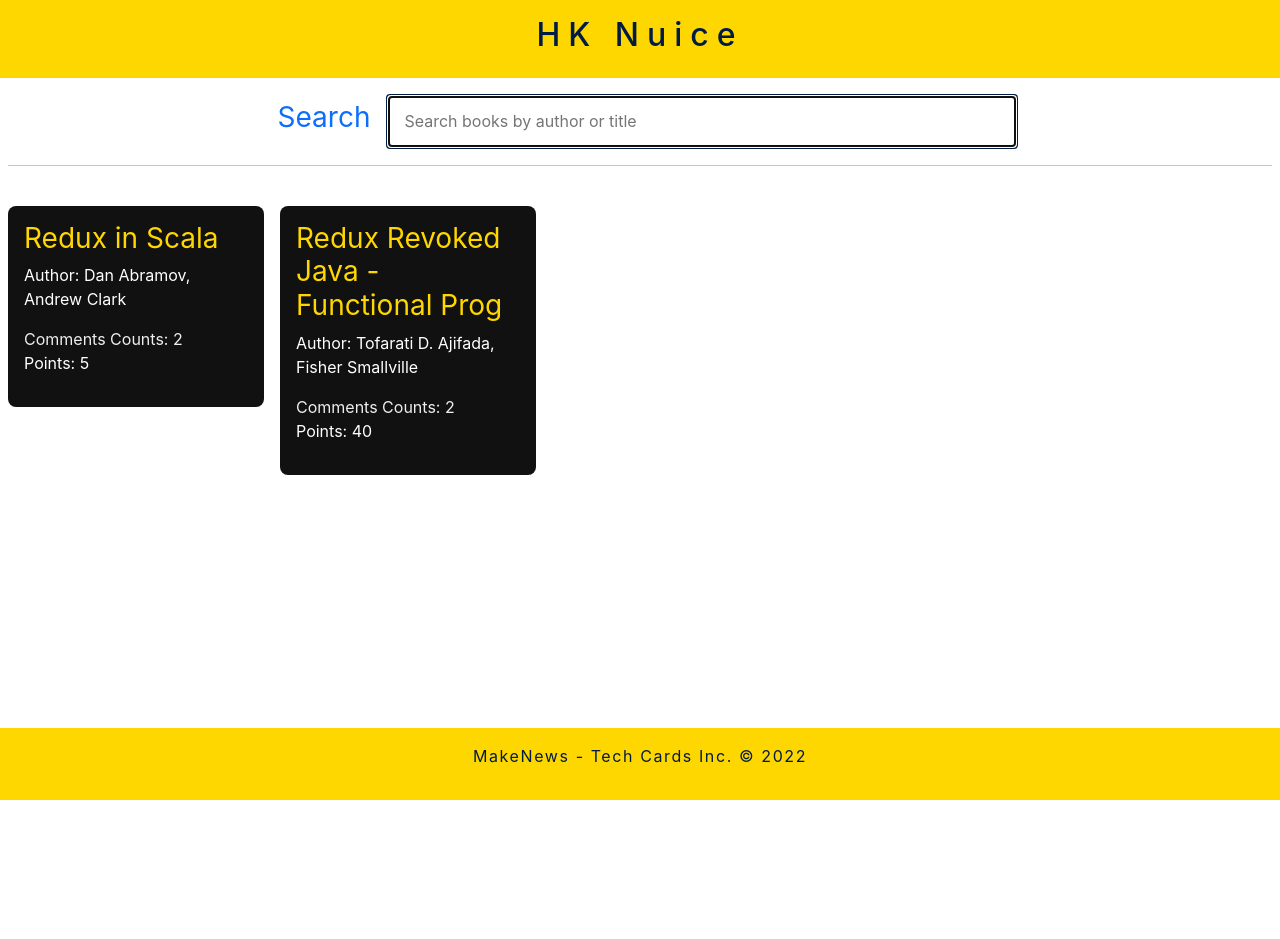
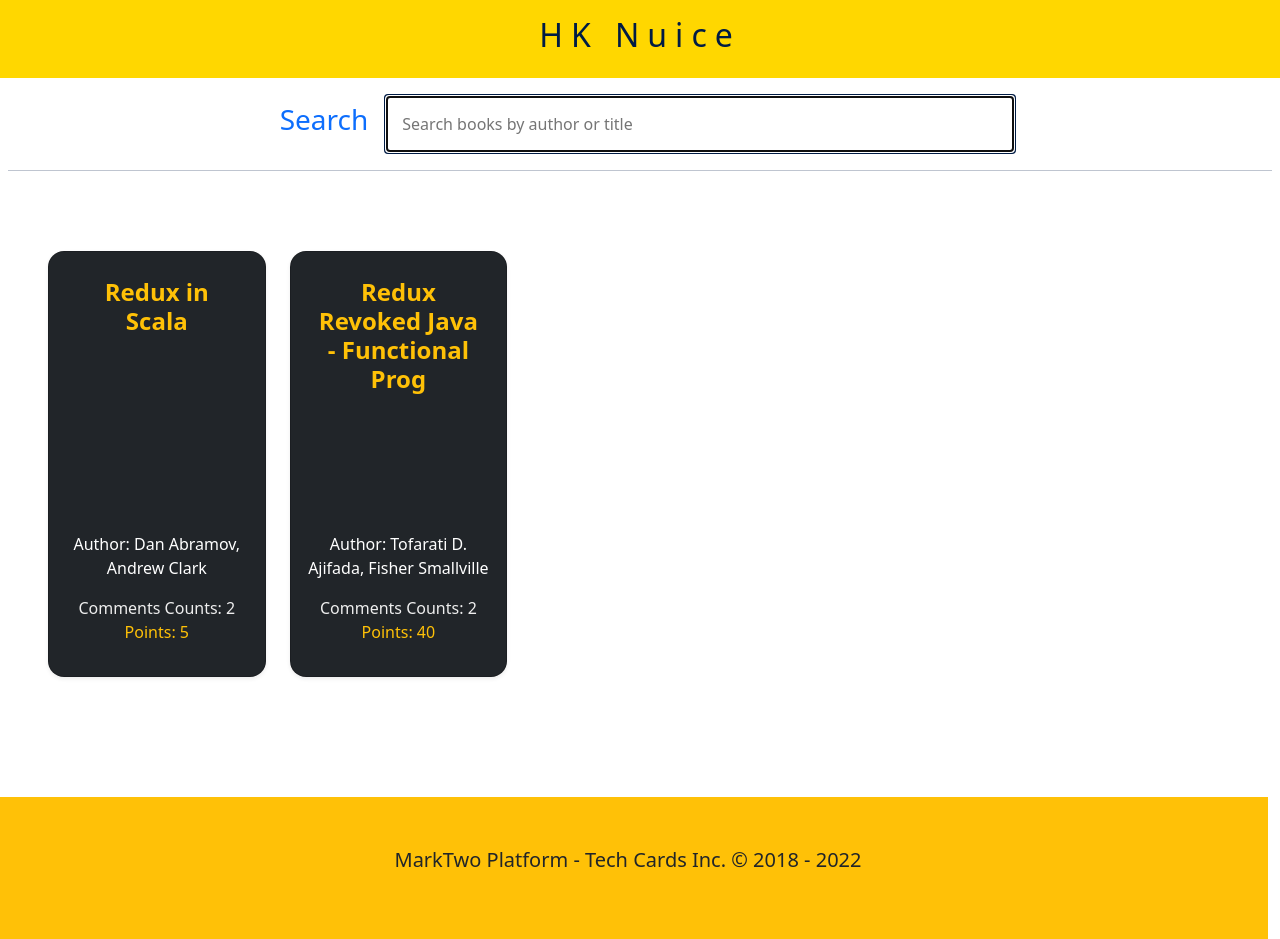
Before and after one commit to searchs/hkstories, a React (Create React App) app: page / in a window 1280 px wide. Before the commit the page ends 800 px from the top, so only its background shows below. Built offline with nearby package versions, Linux system fonts and the light colour scheme.

Commit message:
add react-bootstrap card

```diff
--- a/package.json
+++ b/package.json
@@ -6,7 +6,9 @@
     "@testing-library/jest-dom": "^5.16.5",
     "@testing-library/react": "^13.4.0",
     "@testing-library/user-event": "^14.4.3",
+    "bootstrap": "^5.3.3",
     "react": "^18.2.0",
+    "react-bootstrap": "^2.10.4",
     "react-dom": "^18.2.0",
     "react-scripts": "^5.0.1",
     "tachyons": "^4.12.0",
--- a/src/App.js
+++ b/src/App.js
@@ -4,6 +4,7 @@ import CardList from './components/CardList';
 import Footer from './components/Footer';
 import Header from './components/Header';
 import SearchBox from './components/SearchBox';
+import { Col, Row } from 'react-bootstrap';
 
 const bookList = [
   {
--- a/src/components/Card.js
+++ /dev/null
@@ -1,23 +0,0 @@
-import React from 'react';
-
-// function Card({ url, title, author, num_comments, points, objectID }) {
-function Card({ url, title, author, num_comments, points }) {
-  return (
-    // <div className='fl w-20 pa2 mr2 br3 ma2 bg-near-black  white'>
-    <div className='fl w-20 pa2 mr2 br3 ma2 bg-near-black  white tl p-3'>
-      <h3>
-        <a href={url} className='link yellow fw4'>
-          {title}
-        </a>
-      </h3>
-      <p className='fw-2'>Author: {author}</p>
-      <p>
-        <span className='light-gray'>Comments Counts: {num_comments}</span>
-        <br />
-        <span> Points: {points} </span>
-      </p>
-    </div>
-  );
-}
-
-export default Card;
--- a/src/components/CardList.js
+++ b/src/components/CardList.js
@@ -1,19 +1,25 @@
-import Card from './Card';
+import Card from './StoryCard';
+import { Col, Row } from 'react-bootstrap';
 
 const CardList = ({ books }) => {
-  return books.map((book, idx) => {
+  return (
+    <Row className='p-5' md={4} lg={5}>
+      {books.map((book, idx) => {
         console.log(` BOOK DETAILS: ${JSON.stringify(book)}`);
         return (
+          <Col key={idx} md={6} className='mb-4'>
             <Card
-        key={idx}
               title={book.title}
               url={book.url}
               author={book.author}
               num_comments={book.num_comments}
               points={book.points}
             />
+          </Col>
         );
-  });
+      })}
+    </Row>
+  );
 };
 
 export default CardList;
--- a/src/components/Footer.js
+++ b/src/components/Footer.js
@@ -1,10 +1,14 @@
+import { Row } from 'react-bootstrap';
 function Footer() {
   const currentYear = new Date().getFullYear();
   return (
-    <div className='w-100 pa3 mt-8 bg-yellow tracked navy fixed left-0 bottom-0 right-0'>
-      <p>MakeNews - Tech Cards Inc. &copy; {currentYear} </p>
-    </div>
+    <Row className='w-100 bg-warning p-5 mt-5'>
+      <p className='fw-medium fs-5'>
+        MarkTwo Platform - Tech Cards Inc. &copy; 2018 - {currentYear}{' '}
+      </p>
+    </Row>
   );
 }
 
 export default Footer;
+// <Row className='w-100 pa3 mt-8 bg-yellow tracked navy fixed left-0 bottom-0 right-0'>
--- /dev/null
+++ b/src/components/StoryCard.js
@@ -0,0 +1,30 @@
+import { Button, Card } from 'react-bootstrap';
+
+// function Card({ url, title, author, num_comments, points, objectID }) {
+function StoryCard({ url, title, author, num_comments, points }) {
+  return (
+    // <div className='fl w-20 pa2 mr2 br3 ma2 bg-near-black  white'>
+    <Card bg='dark' className='p-3 rounded-4 shadow-sm'>
+      <Card.Title
+        variant='warning'
+        style={{ textAlign: 'center', padding: '10px' }}
+      >
+        <a
+          href={url}
+          className='text-warning text-decoration-none fs-4 fw-bolder '
+        >
+          {title}
+        </a>
+      </Card.Title>
+
+      <p className=' text-white fw-2'>Author: {author}</p>
+      <p className='text-warning'>
+        <span className='light-gray'>Comments Counts: {num_comments}</span>
+        <br />
+        <span> Points: {points} </span>
+      </p>
+    </Card>
+  );
+}
+
+export default StoryCard;
--- a/src/index.js
+++ b/src/index.js
@@ -6,6 +6,7 @@ import App from './App';
 
 import reportWebVitals from './reportWebVitals';
 import 'tachyons';
+import 'bootstrap/dist/css/bootstrap.min.css';
 
 const container = document.getElementById('root');
 const root = createRoot(container); // createRoot(container!) if you use TypeScript
```
Also changed, not shown: 1 other file (tests, documents, lock files or other folders). Lines whose indentation alone changed are shown as unchanged.
